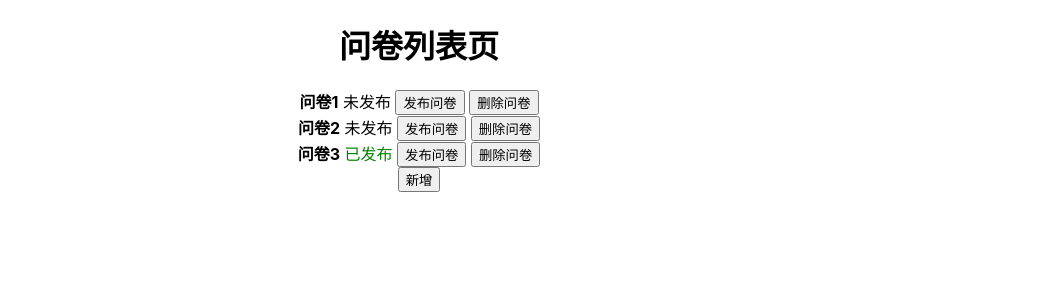
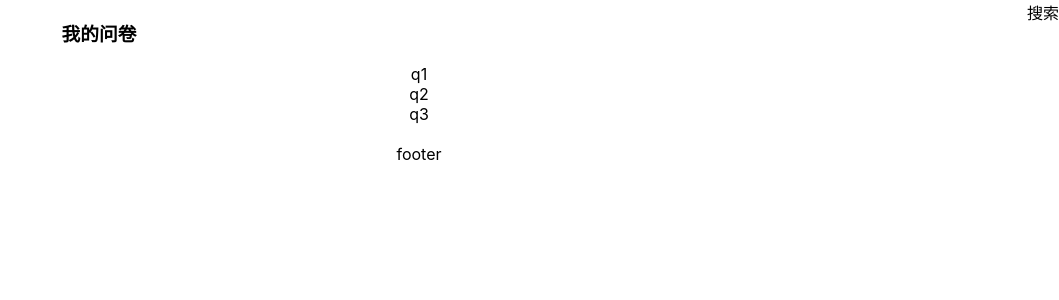
Before and after one commit to liangchaofei/react-lowcode, a React (Create React App) app: page / in a window 1280 px wide. Shown: the top 300 px of the page, without its empty margins (221-1280 px from the left). Built offline with nearby package versions, Linux system fonts and the light colour scheme.

Commit message:
feat: 调整结构

```diff
--- a/package.json
+++ b/package.json
@@ -14,6 +14,7 @@
     "react": "^18.2.0",
     "react-dom": "^18.2.0",
     "react-scripts": "5.0.1",
+    "sass": "^1.69.5",
     "typescript": "^4.9.5",
     "web-vitals": "^2.1.4"
   },
--- a/src/App.tsx
+++ b/src/App.tsx
@@ -1,5 +1,5 @@
 import React from 'react'
-import List from './List'
+import List from './pages/List'
 import './App.css'
 
 function App() {
--- a/src/List.tsx
+++ /dev/null
@@ -1,89 +0,0 @@
-import React, { useState } from 'react'
-import produce from 'immer'
-import QuestionCard from './components/QuestionCard'
-
-function List() {
-  const [questionList, setQuestionList] = useState([
-    { id: 'q1', title: '问卷1', isPublished: false },
-    { id: 'q2', title: '问卷2', isPublished: false },
-    { id: 'q3', title: '问卷3', isPublished: true },
-  ])
-
-  const edit = (id: string) => {
-    console.log(id)
-  }
-
-  const add = () => {
-    const r = Math.random().toString().slice(-3)
-    setQuestionList(
-      produce((draft: { id: string; title: string; isPublished: boolean }[]) => {
-        draft.push({
-          id: 'q' + r,
-          title: '问卷' + r,
-          isPublished: false,
-        })
-      })
-    )
-  }
-
-  const deleteQuestion = (id: string) => {
-    // setQuestionList(
-    //   questionList.filter(item => {
-    //     if (item.id === id) return false
-    //     return true
-    //   })
-    // )
-    setQuestionList(
-      produce((draft: { id: string; title: string; isPublished: boolean }[]) => {
-        const index: number = draft.find(item => item.id === id) as any
-
-        draft.splice(index, 1)
-      })
-    )
-  }
-  const publishQuestion = (id: string) => {
-    // setQuestionList(
-    //   questionList.map(item => {
-    //     if (item.id !== id) return item
-    //     return {
-    //       ...item,
-    //       isPublished: true,
-    //     }
-    //   })
-    // )
-    setQuestionList(
-      produce(draft => {
-        const q = draft.find(item => item.id === id)
-        if (q) {
-          q.isPublished = true
-        }
-      })
-    )
-  }
-  return (
-    <div>
-      <h1>问卷列表页</h1>
-      <div>
-        {questionList.map(question => {
-          const { id, title, isPublished } = question
-          return (
-            <QuestionCard
-              deleteQuestion={deleteQuestion}
-              publishQuestion={publishQuestion}
-              key={id}
-              id={id}
-              title={title}
-              isPublished={isPublished}
-              edit={edit}
-            />
-          )
-        })}
-      </div>
-      <div>
-        <button onClick={add}>新增</button>
-      </div>
-    </div>
-  )
-}
-
-export default List
--- a/src/components/QuestionCard.tsx
+++ b/src/components/QuestionCard.tsx
@@ -1,34 +1,19 @@
 import React from 'react'
+import styles from './QuestionCard.module.scss'
 
-interface IProps {
-  id: string
+type PropsType = {
+  _id: string
   title: string
   isPublished: boolean
-  edit: (index: string) => void
-  deleteQuestion?: (id: string) => void
-  publishQuestion?: (id: string) => void
+  isStar: boolean
+  answerCount: number
+  createAt: string
 }
 
-function QuestionCard(props: IProps) {
-  const { id, title, isPublished, deleteQuestion, publishQuestion } = props
+function QuestionCard(props: PropsType) {
+  const { _id } = props
 
-  const publish = (id: string) => {
-    publishQuestion && publishQuestion(id)
-  }
-  const del = (id: string) => {
-    deleteQuestion && deleteQuestion(id)
-  }
-  return (
-    <div key={id}>
-      <strong>{title}</strong>
-      &nbsp;
-      {isPublished ? <span style={{ color: 'green' }}>已发布</span> : <span>未发布</span>}
-      &nbsp;
-      <button onClick={() => publish(id)}>发布问卷</button>
-      &nbsp;
-      <button onClick={() => del(id)}>删除问卷</button>
-    </div>
-  )
+  return <div>{_id}</div>
 }
 
 export default QuestionCard
--- /dev/null
+++ b/src/pages/List.module.scss
@@ -0,0 +1,19 @@
+.header {
+    display: flex;
+
+    .left{
+        flex: 1;
+    }
+    .right {
+        flex: 1;
+        text-align: right;
+    }
+}
+
+.content {
+    margin-bottom: 20px;
+}
+
+.footer {
+    text-align: center;
+}
--- /dev/null
+++ b/src/pages/List.tsx
@@ -0,0 +1,90 @@
+import React, { useState } from 'react'
+import produce from 'immer'
+import QuestionCard from '../components/QuestionCard'
+import styles from './List.module.scss'
+
+const rawQuestionList = [
+  {
+    _id: 'q1',
+    title: '问卷1',
+    isPublished: false,
+    isStar: true,
+    answerCount: 1,
+    createAt: '3月10日 10:11',
+  },
+  {
+    _id: 'q2',
+    title: '问卷2',
+    isPublished: false,
+    isStar: false,
+    answerCount: 10,
+    createAt: '3月19日 10:19',
+  },
+  {
+    _id: 'q3',
+    title: '问卷3',
+    isPublished: true,
+    isStar: true,
+    answerCount: 1,
+    createAt: '3月15日 10:21',
+  },
+]
+function List() {
+  const [questionList, setQuestionList] = useState(rawQuestionList)
+
+  // const edit = (id: string) => {
+  //   console.log(id)
+  // }
+
+  // const add = () => {
+  //   const r = Math.random().toString().slice(-3)
+  //   setQuestionList(
+  //     produce((draft: { id: string; title: string; isPublished: boolean }[]) => {
+  //       draft.push({
+  //         id: 'q' + r,
+  //         title: '问卷' + r,
+  //         isPublished: false,
+  //       })
+  //     })
+  //   )
+  // }
+
+  // const deleteQuestion = (id: string) => {
+  //   setQuestionList(
+  //     produce((draft: { id: string; title: string; isPublished: boolean }[]) => {
+  //       const index: number = draft.find(item => item.id === id) as any
+
+  //       draft.splice(index, 1)
+  //     })
+  //   )
+  // }
+  // const publishQuestion = (id: string) => {
+  //   setQuestionList(
+  //     produce(draft => {
+  //       const q = draft.find(item => item.id === id)
+  //       if (q) {
+  //         q.isPublished = true
+  //       }
+  //     })
+  //   )
+  // }
+  return (
+    <>
+      <div className={styles.header}>
+        <div className={styles.left}>
+          <h3>我的问卷</h3>
+        </div>
+        <div className={styles.right}>搜索</div>
+      </div>
+      <div className={styles.content}>
+        {questionList?.map(q => {
+          const { _id } = q
+          return <QuestionCard key={_id} {...q} />
+        })}
+      </div>
+      <div className={styles.footer}>footer</div>
+    </>
+  )
+}
+
+export default List
```
Also changed, not shown: src/pages/index.tsx (deleted, +0 -26 lines), src/components/QuestionCard.module.scss (added), 1 other file (tests, documents, lock files or other folders).
